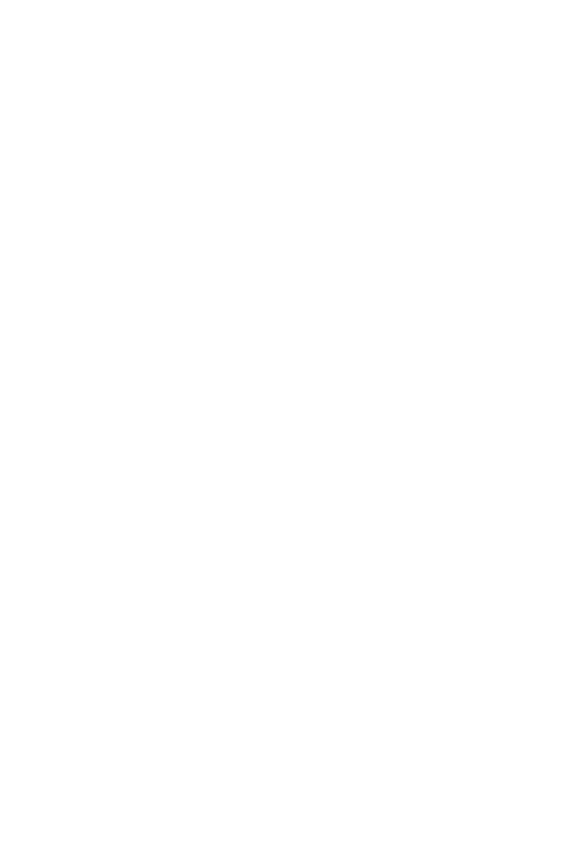
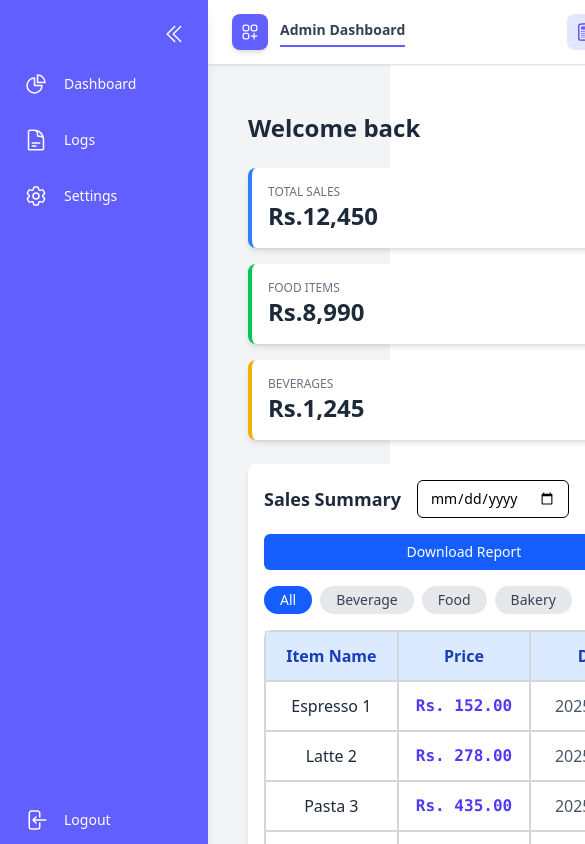
Before and after one commit to kalharanuwan8/vihangarestaurant, a React (Vite) app in the folder client/: page /mobile in a window 390 px wide. Before the commit this address had no page. Shown: the top 844 px of the page, 585 px wide, since content can reach past the window. Built offline with nearby package versions, Linux system fonts and the light colour scheme.

Commit message:
mobile layouut implemented

```diff
--- a/client/src/App.jsx
+++ b/client/src/App.jsx
@@ -10,6 +10,7 @@
 import BilledOrders from "./pages/BilledOrders";
 import HeldOrders from "./pages/HeldOrders";
 import Logs from "./pages/Logs";
+import Adminmobile from "./pages/Adminmobile";
 
 function App() {
   const [role, setRole] = useState(null);
@@ -22,13 +23,13 @@
 
         {/* Nest all cashier-related routes inside Cashier */}
         <Route path="/cashier/*" element={<Cashier />} />
-
         <Route path="/itemsmenu" element={<Items />} />
         <Route path="/addmembers" element={<Addmembers />} />
         <Route path="/settings" element={<Settings />} />
         <Route path="/billed" element={<BilledOrders />} />
         <Route path ="/held" element={<HeldOrders />} />
         <Route path="/logs" element={<Logs />} />
+        <Route path='/mobile' element={<Adminmobile />} />
       </Routes>
     </Router>
   );
--- a/client/src/components/BillingCart.jsx
+++ b/client/src/components/BillingCart.jsx
@@ -14,8 +14,14 @@
         {items.length === 0 ? (
           <p className="text-gray-500">No items added yet.</p>
         ) : (
-          items.map((item) => (
-            <div key={item.id} className="bg-white p-3 rounded shadow-sm flex flex-col gap-1">
+          items.map((item) => {
+            const qtyValue = item.qty === 0 ? "" : item.qty;
+
+            return (
+              <div
+                key={item.id}
+                className="bg-white p-3 rounded shadow-sm flex flex-col gap-1"
+              >
                 <div className="flex justify-between items-center">
                   <span className="font-semibold text-sm">{item.name}</span>
                   <button
@@ -33,7 +39,26 @@
                     >
                       <FaMinus size={12} />
                     </button>
-                  <span className="px-2">{item.qty}</span>
+
+                    <input
+                      type="number"
+                      min="0"
+                      value={qtyValue}
+                      onFocus={(e) => e.target.select()}
+                      onChange={(e) => {
+                        const value = e.target.value;
+                        if (value === "") {
+                          onQtyChange(item.id, 0, true); // set qty to 0, show empty
+                        } else {
+                          const parsed = parseInt(value);
+                          if (!isNaN(parsed) && parsed >= 0) {
+                            onQtyChange(item.id, parsed, true);
+                          }
+                        }
+                      }}
+                      className="w-12 text-center border rounded px-1 py-[2px] focus:outline-none"
+                    />
+
                     <button
                       onClick={() => onQtyChange(item.id, 1)}
                       className="bg-gray-200 rounded p-1 hover:bg-gray-300"
@@ -44,7 +69,8 @@
                   <span className="font-medium">Rs. {item.price * item.qty}</span>
                 </div>
               </div>
-          ))
+            );
+          })
         )}
       </div>
 
@@ -53,18 +79,19 @@
         <button
           className="w-full bg-yellow-600 hover:bg-yellow-700 text-white py-2 rounded mt-4"
           onClick={onHold}
+          disabled={items.length === 0}
         >
           Hold Bill
         </button>
         <button
           className="w-full bg-blue-600 hover:bg-blue-700 text-white py-2 rounded mt-2"
           onClick={onPrint}
+          disabled={items.length === 0}
         >
           Print Bill
         </button>
       </div>
 
-      {/* Simple Calculator */}
       <div className="mt-6 bg-white p-4 rounded shadow text-sm">
         <h3 className="font-semibold mb-2 text-gray-800">💰 Customer Payment</h3>
         <input
@@ -76,7 +103,11 @@
         />
         <div className="text-gray-700">
           Change:{" "}
-          <span className={`font-semibold ${change < 0 ? "text-red-600" : "text-green-700"}`}>
+          <span
+            className={`font-semibold ${
+              change < 0 ? "text-red-600" : "text-green-700"
+            }`}
+          >
             Rs. {isNaN(change) ? "0.00" : change.toFixed(2)}
           </span>
         </div>
--- /dev/null
+++ b/client/src/components/Sidebarmobile.jsx
@@ -0,0 +1,94 @@
+import React from 'react';
+import {
+  ArrowLeftOnRectangleIcon,
+  ChartPieIcon,
+  QueueListIcon,
+  Cog6ToothIcon,
+  ChevronDoubleLeftIcon,
+  ChevronDoubleRightIcon,
+  UserPlusIcon,
+  DocumentTextIcon
+} from '@heroicons/react/24/outline';
+import { useNavigate } from 'react-router-dom';
+
+const MenuItem = React.memo(({ icon: Icon, label, isExpanded, onClick }) => (
+  <div
+    onClick={onClick}
+    className="flex items-center cursor-pointer w-full p-3 hover:bg-indigo-600 rounded-lg transition-colors duration-200"
+  >
+    <Icon className="h-6 w-6 flex-shrink-0" />
+    <span
+      className={`ml-4 text-sm font-medium transition-all duration-200 whitespace-nowrap overflow-hidden ${
+        isExpanded ? 'opacity-100 w-full' : 'opacity-0 w-0'
+      }`}
+    >
+      {label}
+    </span>
+  </div>
+));
+
+const Sidebarmobile = ({ isExpanded, toggleSidebar }) => {
+  const navigate = useNavigate();
+
+  const handleitemsclick = (e) => {
+    e.preventDefault();
+    navigate('/itemsmenu');
+  };
+
+  const handledashboardclick = (e) => {
+    e.preventDefault();
+    navigate('/admin');
+  };
+
+  const handleaddmembers = (e) => {
+    e.preventDefault();
+    navigate('/addmembers');
+  };
+
+  const handlesettingsclick = (e) => {
+    e.preventDefault();
+    navigate('/settings');
+  };
+
+  const handlelogsclick = (e) => {
+    e.preventDefault();
+    navigate('/logs');
+  };
+
+  return (
+    <div
+      className={`bg-indigo-500 text-white h-screen fixed top-0 left-0 z-50 flex flex-col
+        transition-all duration-300 ease-in-out shadow-lg
+        ${isExpanded ? 'w-52' : 'w-16 sm:w-20'}
+      `}
+    >
+      {/* Header section */}
+      <div className={`p-4 pb-2 flex items-center ${isExpanded ? 'justify-between' : 'justify-center'}`}>
+        {isExpanded && (
+          <div className="flex items-center space-x-2 transition-opacity duration-300">
+            {/* Brand / Logo section can go here */}
+          </div>
+        )}
+        <button onClick={toggleSidebar} className="p-1.5 rounded-lg hover:bg-indigo-600 transition-colors">
+          {isExpanded ? <ChevronDoubleLeftIcon className="h-6 w-6" /> : <ChevronDoubleRightIcon className="h-6 w-6" />}
+        </button>
+      </div>
+
+      {/* Navigation */}
+      <div className="flex-1 flex flex-col px-3 overflow-hidden">
+        <nav className="flex-1 space-y-2">
+          <MenuItem icon={ChartPieIcon} label="Dashboard" isExpanded={isExpanded} onClick={handledashboardclick} />
+          <MenuItem icon={DocumentTextIcon} label="Logs" isExpanded={isExpanded} onClick={handlelogsclick} />
+          <MenuItem icon={Cog6ToothIcon} label="Settings" isExpanded={isExpanded} onClick={handlesettingsclick} />
+        </nav>
+
+        {/* Logout */}
+        <div className="mt-auto">
+          <MenuItem icon={ArrowLeftOnRectangleIcon} label="Logout" isExpanded={isExpanded} />
+        </div>
+      </div>
+    </div>
+  );
+};
+
+export default Sidebarmobile;
--- /dev/null
+++ b/client/src/pages/Adminmobile.jsx
@@ -0,0 +1,35 @@
+    import React, { useState } from 'react';
+    import Sidebarmobile from '../components/Sidebarmobile';
+    import HorizontalNavbar from '../components/HorizontalNavbar';
+    import Dashboard from '../components/Dashboard';
+
+    function Adminmobile() {
+    // State to manage whether the sidebar is expanded or collapsed
+    const [isSidebarExpanded, setSidebarExpanded] = useState(true);
+
+    // Function to toggle the sidebar state
+    const toggleSidebarmobile = () => {
+        setSidebarExpanded(!isSidebarExpanded);
+    };
+
+    return (
+        <div className="relative min-h-screen flex bg-gray-100">
+        <Sidebarmobile   isExpanded={isSidebarExpanded} toggleSidebar={toggleSidebarmobile} />
+
+        {/* Main content area that adjusts its margin based on the sidebar's state */}
+        <div
+            className={`flex-1 flex flex-col transition-all duration-300 ease-in-out ${
+            isSidebarExpanded ? 'ml-52' : 'ml-20' // Matches the expanded/collapsed widths of the sidebar
+            }`}
+        >
+            <HorizontalNavbar />
+
+            <main className="flex-1 overflow-x-hidden overflow-y-auto p-6">
+            <Dashboard />
+            </main>
+        </div>
+        </div>
+    );
+    }
+
+    export default Adminmobile;
--- a/client/src/pages/Cashier.jsx
+++ b/client/src/pages/Cashier.jsx
@@ -26,10 +26,17 @@
     });
   };
 
-  const handleQtyChange = (id, delta) => {
+  const handleQtyChange = (id, value, isDirect = false) => {
     setCartItems((prev) =>
       prev.map((item) =>
-        item.id === id ? { ...item, qty: Math.max(1, item.qty + delta) } : item
+        item.id === id
+          ? {
+              ...item,
+              qty: isDirect
+                ? Math.max(0, value)
+                : Math.max(0, item.qty + value),
+            }
+          : item
       )
     );
   };
@@ -63,7 +70,7 @@
     if (bill) {
       setCartItems(bill.items);
       setHeldBills((prev) => prev.filter((b) => b.id !== id));
-      navigate("/cashier"); // navigate to /cashier
+      navigate("/cashier");
     }
   };
 
@@ -74,28 +81,24 @@
 
   return (
     <div className="relative min-h-screen flex bg-gray-100">
-      {/* Sidebar always expanded */}
       <SidebarCash
         isExpanded={true}
         heldBills={heldBills}
-        onSelectHold={() => navigate("hold")} // navigate to /cashier/hold
+        onSelectHold={() => navigate("hold")}
       />
 
-      {/* Main content with fixed left margin */}
       <div className="flex-1 flex flex-col ml-24 transition-all duration-300 ease-in-out">
-        {/* Removed HorizontalNavbar */}
-
         <main className="flex-1 overflow-x-hidden overflow-y-auto p-4">
           <Routes>
-            {/* Main billing page */}
             <Route
               path="/"
               element={
                 <>
-                  <div className="flex w-full">
+                  <div className="flex w-full gap-4">
                     <div className="flex-grow bg-gray-50 min-h-screen">
                       <ProductGrid onAddToCart={handleAddToCart} />
                     </div>
+
                     <BillingCart
                       items={cartItems}
                       onQtyChange={handleQtyChange}
@@ -119,7 +122,6 @@
               }
             />
 
-            {/* Held Orders */}
             <Route
               path="hold"
               element={
@@ -130,7 +132,6 @@
               }
             />
 
-            {/* Billed Orders */}
             <Route
               path="billed"
               element={<BilledOrders billedBills={billedBills} />}
--- a/client/src/pages/Login.jsx
+++ b/client/src/pages/Login.jsx
@@ -15,6 +15,8 @@
       navigate('/admin');
     } else if (email === 'cashier@gmail.com' && password === 'cashier123') {
       navigate('/cashier');
+      } else if (email === 'adminmobile@gmail.com' && password === 'admin123') {
+      navigate('/mobile');
     } else {
       alert('Invalid email or password');
     }
```
Also changed, not shown: client/src/components/Dashboard.jsx (indentation only). Lines whose indentation alone changed are shown as unchanged.
